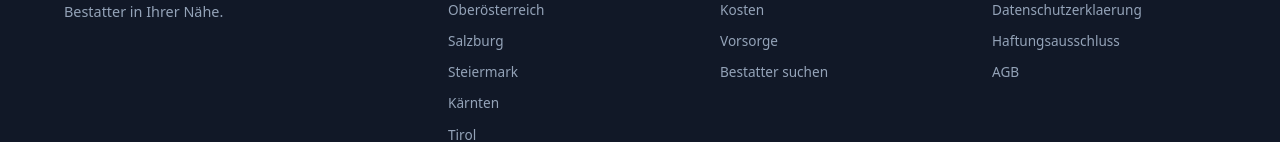
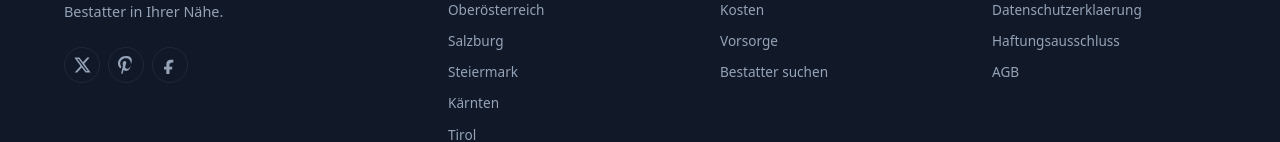
Before and after one commit to bestattung096-beep/bestattung, a Next.js app: page /ratgeber/kosten in a window 1280 px wide. Shown: the part 2211-2353 px from the top of the page. Built offline with nearby package versions, Linux system fonts and the light colour scheme.

Commit message:
Add social profile footer links

```diff
--- a/next.config.mjs
+++ b/next.config.mjs
@@ -1,6 +1,15 @@
 /** @type {import('next').NextConfig} */
 const nextConfig = {
-  /* config options here */
+  async redirects() {
+    return [
+      {
+        source: '/:path*',
+        has: [{ type: 'host', value: 'www.bestattungs.at' }],
+        destination: 'https://bestattungs.at/:path*',
+        permanent: true,
+      },
+    ];
+  },
 };
 
 export default nextConfig;
--- a/src/components/Footer.js
+++ b/src/components/Footer.js
@@ -1,6 +1,31 @@
 import Link from 'next/link';
 import { bundeslaender } from '@/data/bundeslaender';
+import { socialLinks } from '@/data/socialLinks';
 import styles from './Footer.module.css';
+
+function SocialIcon({ label }) {
+  if (label === 'Facebook') {
+    return (
+      <svg viewBox="0 0 24 24" aria-hidden="true" focusable="false">
+        <path d="M14 8.5h2.5V5.1c-.4-.1-1.9-.2-3.5-.2-3.5 0-5.9 2.1-5.9 6v3.4H4v3.8h3.1V24h4.2v-5.9h3.3l.6-3.8h-3.9v-3c0-1.1.3-1.8 2-1.8Z" />
+      </svg>
+    );
+  }
+
+  if (label === 'Pinterest') {
+    return (
+      <svg viewBox="0 0 24 24" aria-hidden="true" focusable="false">
+        <path d="M12.1 0C5.4 0 1.3 4.8 1.3 10c0 2.4 1.3 5.4 3.3 6.3.3.1.5.1.6-.2.1-.2.4-1.4.5-1.8.1-.2 0-.4-.2-.7-.7-.9-1.2-2-1.2-3.6 0-3.6 2.7-7.1 7.4-7.1 4 0 6.8 2.8 6.8 6.7 0 4.4-2.2 7.4-5.1 7.4-1.6 0-2.8-1.3-2.4-2.9.5-1.9 1.4-3.9 1.4-5.3 0-1.2-.7-2.3-2-2.3-1.6 0-2.9 1.7-2.9 3.9 0 1.4.5 2.4.5 2.4s-1.6 6.8-1.9 8.1c-.3 1.4-.2 3.3-.1 4.5h.2c.6-1 1.4-2.5 1.8-3.9.1-.5.8-3.1.8-3.1.4.8 1.6 1.5 2.9 1.5 3.8 0 6.6-3.5 6.6-8.6C21.9 3.7 18.5 0 12.1 0Z" />
+      </svg>
+    );
+  }
+
+  return (
+    <svg viewBox="0 0 24 24" aria-hidden="true" focusable="false">
+      <path d="M18.9 2h3.3l-7.2 8.2L23.5 22h-6.7l-5.2-6.8L5.6 22H2.3l7.7-8.8L1.8 2h6.8l4.7 6.2L18.9 2Zm-1.2 18h1.8L7.6 3.9H5.7L17.7 20Z" />
+    </svg>
+  );
+}
 
 export default function Footer() {
   return (
@@ -15,6 +40,20 @@ export default function Footer() {
             <p className={styles.brandDesc}>
               Ihr Verzeichnis für Bestattungsunternehmen in ganz Österreich. Finden Sie den passenden Bestatter in Ihrer Nähe.
             </p>
+            <nav className={styles.social} aria-label="Social profiles">
+              {socialLinks.map(profile => (
+                <a
+                  key={profile.href}
+                  href={profile.href}
+                  target="_blank"
+                  rel="noopener noreferrer"
+                  aria-label={`${profile.label} profile`}
+                  title={profile.label}
+                >
+                  <SocialIcon label={profile.label} />
+                </a>
+              ))}
+            </nav>
           </div>
           <div className={styles.col}>
             <h4 className={styles.colTitle}>Bundesländer</h4>
--- a/src/components/Footer.module.css
+++ b/src/components/Footer.module.css
@@ -9,6 +9,11 @@
 .brandIcon { color: var(--color-accent); font-size: 1.4rem; }
 .brandName { font-size: 1.2rem; font-weight: 700; color: var(--color-text-primary); }
 .brandDesc { color: var(--color-text-secondary); font-size: 0.9rem; line-height: 1.6; }
+.social { display: flex; flex-wrap: wrap; gap: var(--space-sm); margin-top: var(--space-lg); }
+.social a { width: 36px; height: 36px; display: inline-flex; align-items: center; justify-content: center; color: var(--color-text-secondary); border: 1px solid var(--color-border); border-radius: 50%; transition: color var(--transition-fast), border-color var(--transition-fast), background var(--transition-fast); }
+.social a:hover { color: var(--color-accent); }
+.social a:hover { border-color: var(--color-accent); background: var(--color-bg-tertiary); }
+.social svg { width: 18px; height: 18px; fill: currentColor; }
 .colTitle { font-family: var(--font-sans); font-size: 0.85rem; font-weight: 600; color: var(--color-text-primary); text-transform: uppercase; letter-spacing: 0.05em; margin-bottom: var(--space-md); }
 .list { list-style: none; display: flex; flex-direction: column; gap: var(--space-xs); }
 .list a { color: var(--color-text-secondary); font-size: 0.85rem; transition: color var(--transition-fast); }
--- /dev/null
+++ b/src/data/socialLinks.js
@@ -0,0 +1,14 @@
+export const socialLinks = [
+  {
+    label: 'X',
+    href: 'https://x.com/zing190',
+  },
+  {
+    label: 'Pinterest',
+    href: 'https://www.pinterest.com/bestattung096/',
+  },
+  {
+    label: 'Facebook',
+    href: 'https://www.facebook.com/profile.php?id=61590537092326',
+  },
+];
--- a/src/lib/seo.js
+++ b/src/lib/seo.js
@@ -1,3 +1,5 @@
+import { socialLinks } from '@/data/socialLinks';
+
 const BASE_URL = 'https://bestattungs.at';
 
 export function absoluteUrl(path = '/') {
@@ -12,6 +14,7 @@ export function organizationSchema() {
     name: 'bestattungs.at',
     url: BASE_URL,
     description: 'Verzeichnis fuer Bestattungsunternehmen in Oesterreich.',
+    sameAs: socialLinks.map(profile => profile.href),
     contactPoint: {
       '@type': 'ContactPoint',
       contactType: 'customer support',
```
